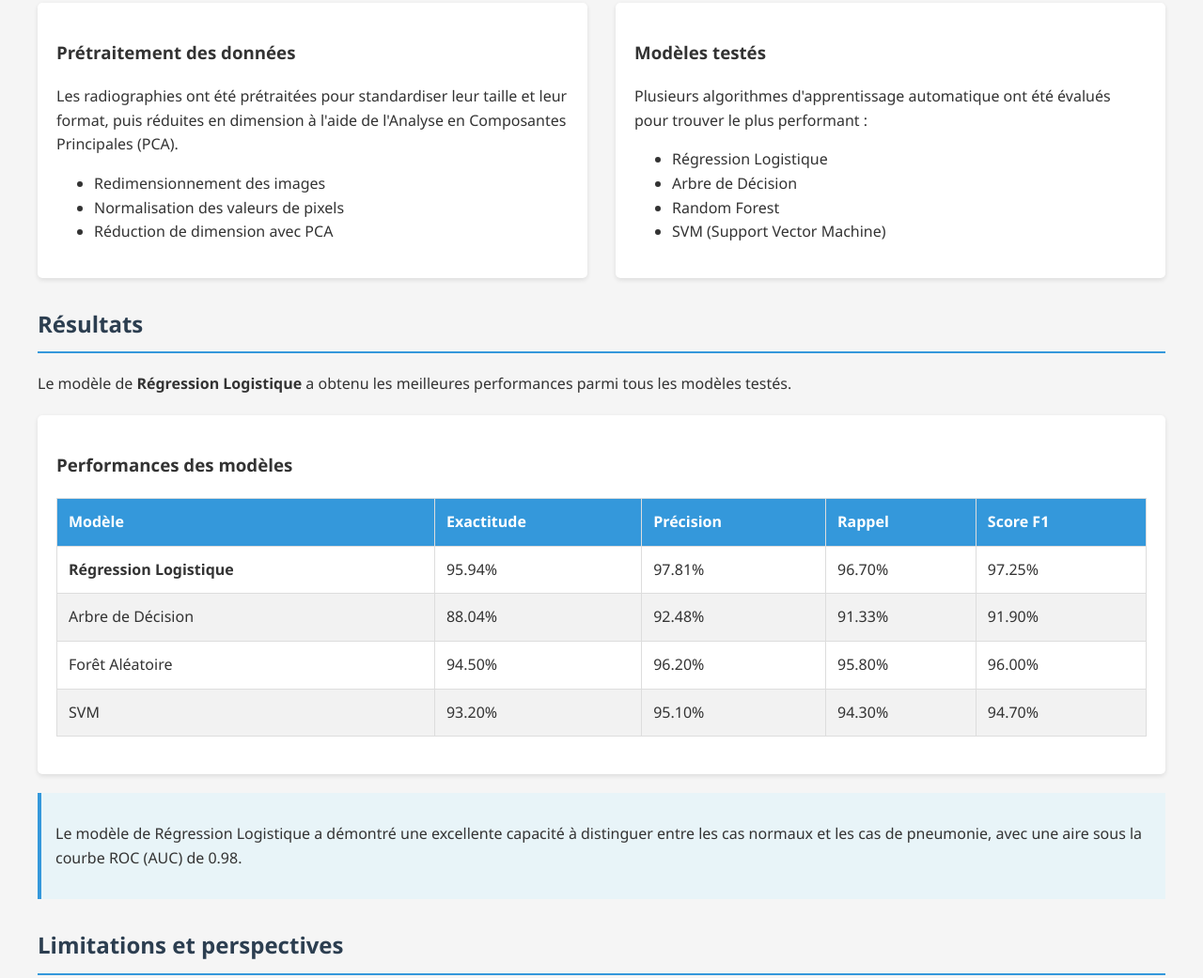
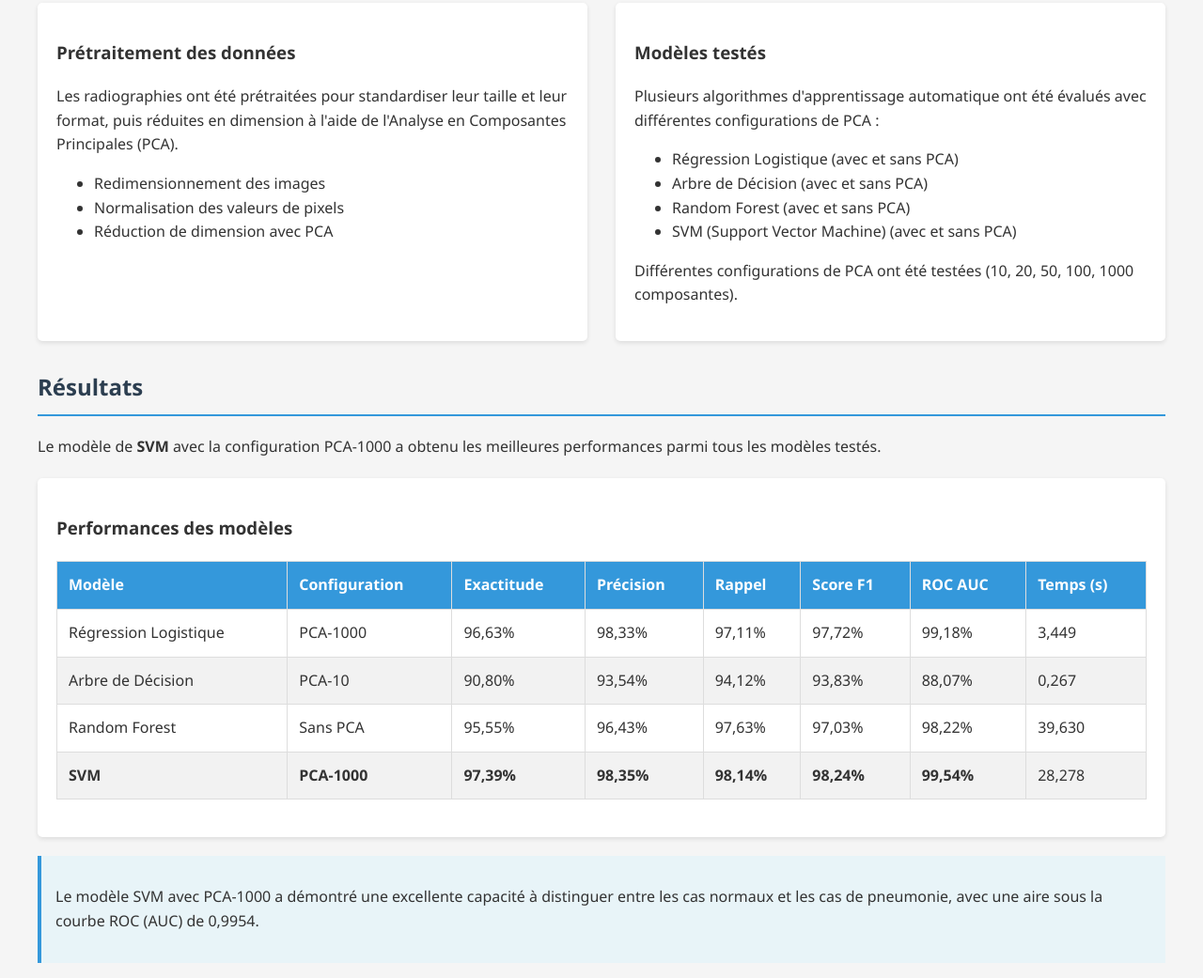
Before and after one commit to gaspardjhnt/zoidberg2.0, a plain HTML site: page index.html in a window 1280 px wide. Shown: the part 551-1592 px from the top of the page at 94% size. Drawn offline with Linux system fonts and the light colour scheme.

Commit message:
delete unused pdf + edit html

```diff
--- a/index.html
+++ b/index.html
@@ -134,20 +134,21 @@
             </div>
             <div class="card">
                 <h3>Modèles testés</h3>
-                <p>Plusieurs algorithmes d'apprentissage automatique ont été évalués pour trouver le plus performant :</p>
+                <p>Plusieurs algorithmes d'apprentissage automatique ont été évalués avec différentes configurations de PCA :</p>
                 <ul>
-                    <li>Régression Logistique</li>
-                    <li>Arbre de Décision</li>
-                    <li>Random Forest</li>
-                    <li>SVM (Support Vector Machine)</li>
+                    <li>Régression Logistique (avec et sans PCA)</li>
+                    <li>Arbre de Décision (avec et sans PCA)</li>
+                    <li>Random Forest (avec et sans PCA)</li>
+                    <li>SVM (Support Vector Machine) (avec et sans PCA)</li>
                 </ul>
+                <p>Différentes configurations de PCA ont été testées (10, 20, 50, 100, 1000 composantes).</p>
             </div>
         </div>
     </section>
 
     <section>
         <h2>Résultats</h2>
-        <p>Le modèle de <strong>Régression Logistique</strong> a obtenu les meilleures performances parmi tous les modèles testés.</p>
+        <p>Le modèle de <strong>SVM</strong> avec la configuration PCA-1000 a obtenu les meilleures performances parmi tous les modèles testés.</p>
 
         <div class="chart">
             <h3>Performances des modèles</h3>
@@ -155,47 +156,62 @@
                 <thead>
                     <tr>
                         <th>Modèle</th>
+                        <th>Configuration</th>
                         <th>Exactitude</th>
                         <th>Précision</th>
                         <th>Rappel</th>
                         <th>Score F1</th>
+                        <th>ROC AUC</th>
+                        <th>Temps (s)</th>
                     </tr>
                 </thead>
                 <tbody>
                     <tr>
-                        <td><strong>Régression Logistique</strong></td>
-                        <td>95.94%</td>
-                        <td>97.81%</td>
-                        <td>96.70%</td>
-                        <td>97.25%</td>
+                        <td>Régression Logistique</td>
+                        <td>PCA-1000</td>
+                        <td>96,63%</td>
+                        <td>98,33%</td>
+                        <td>97,11%</td>
+                        <td>97,72%</td>
+                        <td>99,18%</td>
+                        <td>3,449</td>
                     </tr>
                     <tr>
                         <td>Arbre de Décision</td>
-                        <td>88.04%</td>
-                        <td>92.48%</td>
-                        <td>91.33%</td>
-                        <td>91.90%</td>
+                        <td>PCA-10</td>
+                        <td>90,80%</td>
+                        <td>93,54%</td>
+                        <td>94,12%</td>
+                        <td>93,83%</td>
+                        <td>88,07%</td>
+                        <td>0,267</td>
                     </tr>
                     <tr>
-                        <td>Forêt Aléatoire</td>
-                        <td>94.50%</td>
-                        <td>96.20%</td>
-                        <td>95.80%</td>
-                        <td>96.00%</td>
+                        <td>Random Forest</td>
+                        <td>Sans PCA</td>
+                        <td>95,55%</td>
+                        <td>96,43%</td>
+                        <td>97,63%</td>
+                        <td>97,03%</td>
+                        <td>98,22%</td>
+                        <td>39,630</td>
                     </tr>
                     <tr>
-                        <td>SVM</td>
-                        <td>93.20%</td>
-                        <td>95.10%</td>
-                        <td>94.30%</td>
-                        <td>94.70%</td>
+                        <td><strong>SVM</strong></td>
+                        <td><strong>PCA-1000</strong></td>
+                        <td><strong>97,39%</strong></td>
+                        <td><strong>98,35%</strong></td>
+                        <td><strong>98,14%</strong></td>
+                        <td><strong>98,24%</strong></td>
+                        <td><strong>99,54%</strong></td>
+                        <td>28,278</td>
                     </tr>
                 </tbody>
             </table>
         </div>
 
         <div class="highlight">
-            <p>Le modèle de Régression Logistique a démontré une excellente capacité à distinguer entre les cas normaux et les cas de pneumonie, avec une aire sous la courbe ROC (AUC) de 0.98.</p>
+            <p>Le modèle SVM avec PCA-1000 a démontré une excellente capacité à distinguer entre les cas normaux et les cas de pneumonie, avec une aire sous la courbe ROC (AUC) de 0,9954.</p>
         </div>
     </section>
 <!--
```
Also changed, not shown: 1 other file.
